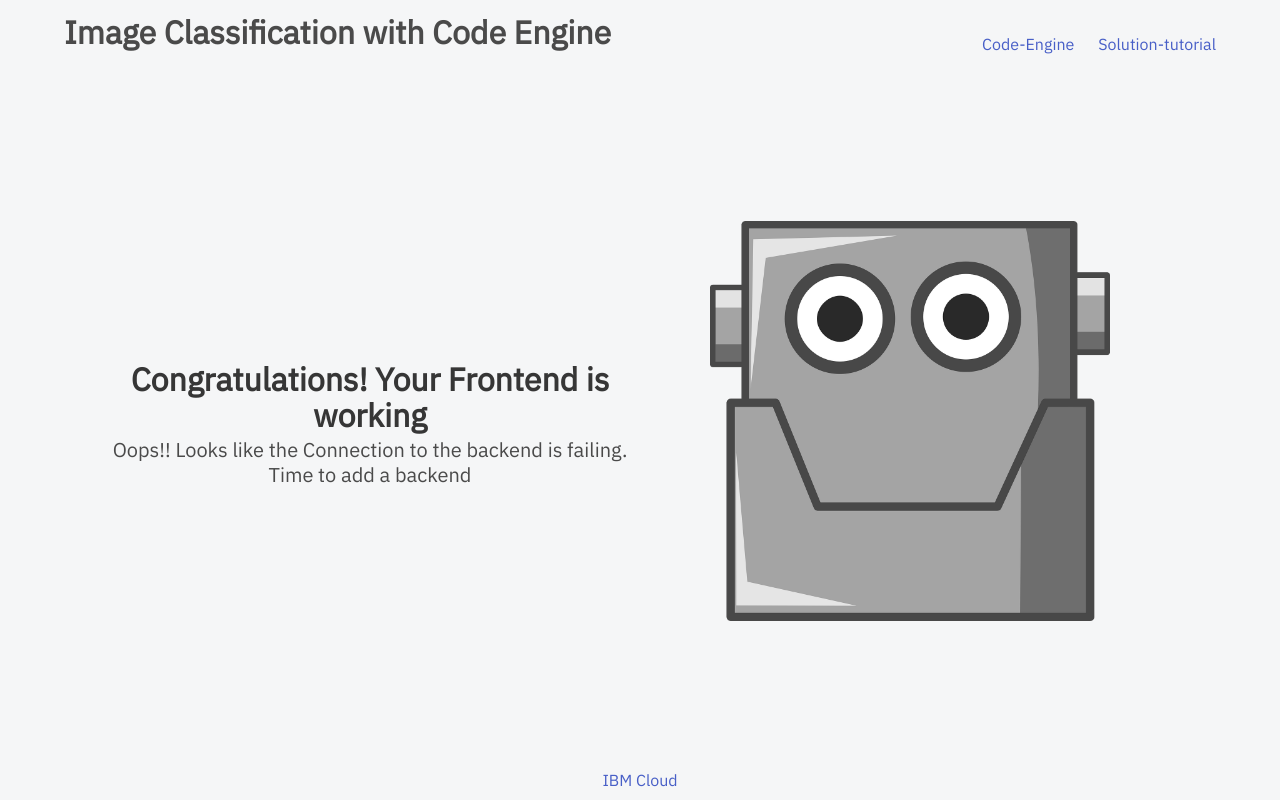
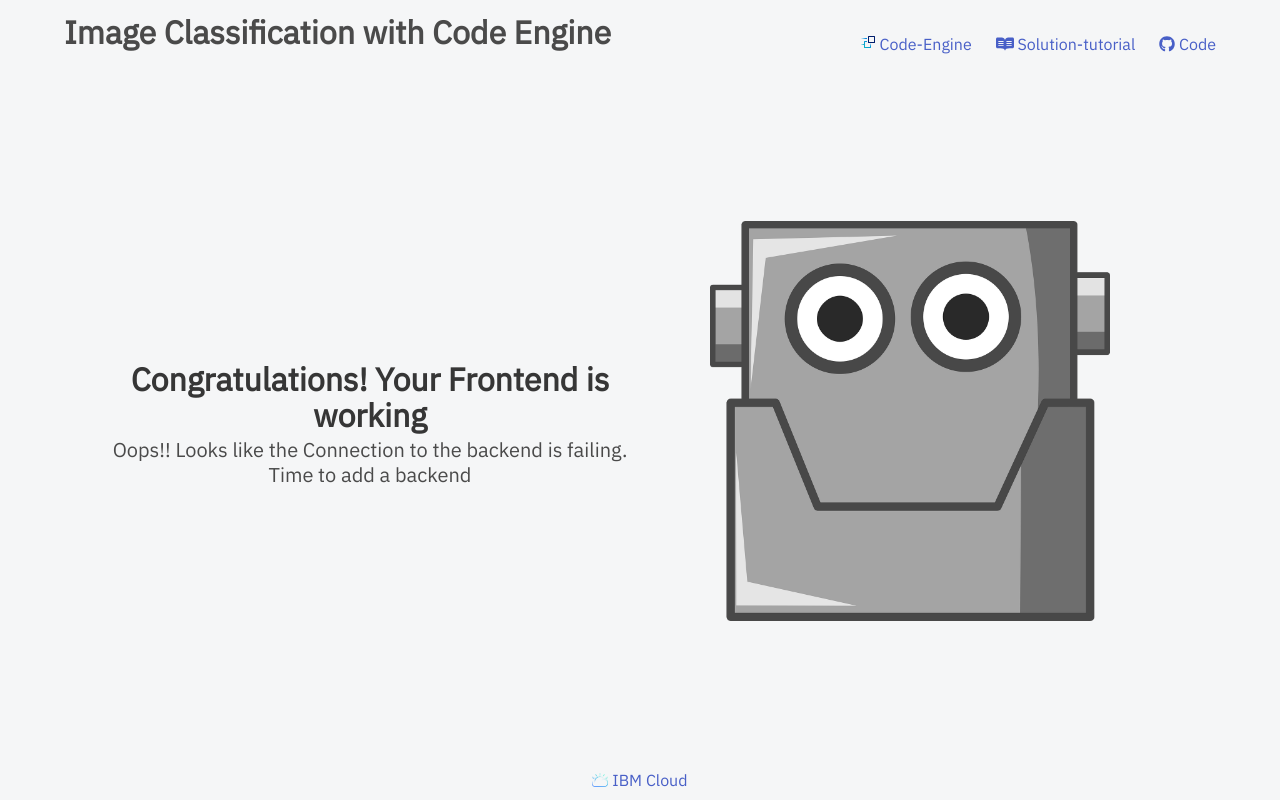
Before and after one commit to IBM-Cloud/code-engine-text-analysis, a website: page frontend/public/501.html in a window 1280 px wide. Drawn offline with nearby package versions, Linux system fonts and the light colour scheme; some packages are replaced by stand-ins of ours; files that its build step writes are made by us from their sources; no server answers; a script that the page names is missing; files whose address does not match are found by name.

Commit message:
Added logos

```diff
--- a/frontend/public/501.html
+++ b/frontend/public/501.html
@@ -37,13 +37,8 @@
                     <div class="field is-grouped">
                       <p class="control">
                         <a target="_blank" href="https://cloud.ibm.com/docs/codeengine">
-                          Code-Engine
-                          <!--<span class="icon">
-                            <i class="fab fa-github"></i>
-                          </span>-->
-                          <!--<span>
-                            Code
-                          </span>-->
+                            <img src="images/code-engine-logo.svg" alt="Code Engine Logo" width="16" height="16">
+                            Code-Engine
                         </a>
                       </p>
                     </div>
@@ -52,7 +47,18 @@
                     <div class="field is-grouped">
                       <p class="control">
                         <a target="_blank" href="https://cloud.ibm.com/docs/solution-tutorials?topic=solution-tutorials-image_classification_code_engine">
-                        Solution-tutorial
+                            <i class="fab fa-readme" ></i>
+                            Solution-tutorial
+                        </a>
+                      </p>
+                    </div>
+                  </div>
+                  <div class="navbar-item">
+                    <div class="field is-grouped">
+                      <p class="control">
+                        <a target="_blank" href="https://github.com/IBM-Cloud/code-engine-image-classification">
+                            <i class="fab fa-github"></i>
+                            Code
                         </a>
                       </p>
                     </div>
@@ -84,7 +90,7 @@
         <div class="container">
           <div class="tabs is-centered">
             <ul>
-              <li class="is-active"><a href="https://www.ibm.com/cloud" target="_blank">IBM Cloud</a></li>
+              <li class="is-active"><a href="https://www.ibm.com/cloud" target="_blank"> <img src="images/cloud.png" alt="IBM Cloud logo" width="16" height="16">&nbsp;IBM Cloud</a></li>
             </ul>
           </div>
         </div>
```
Also changed, not shown: frontend/public/index.html (+5 -2 lines), frontend/public/images/cloud.png (added), frontend/public/images/code-engine-logo.svg (added).
